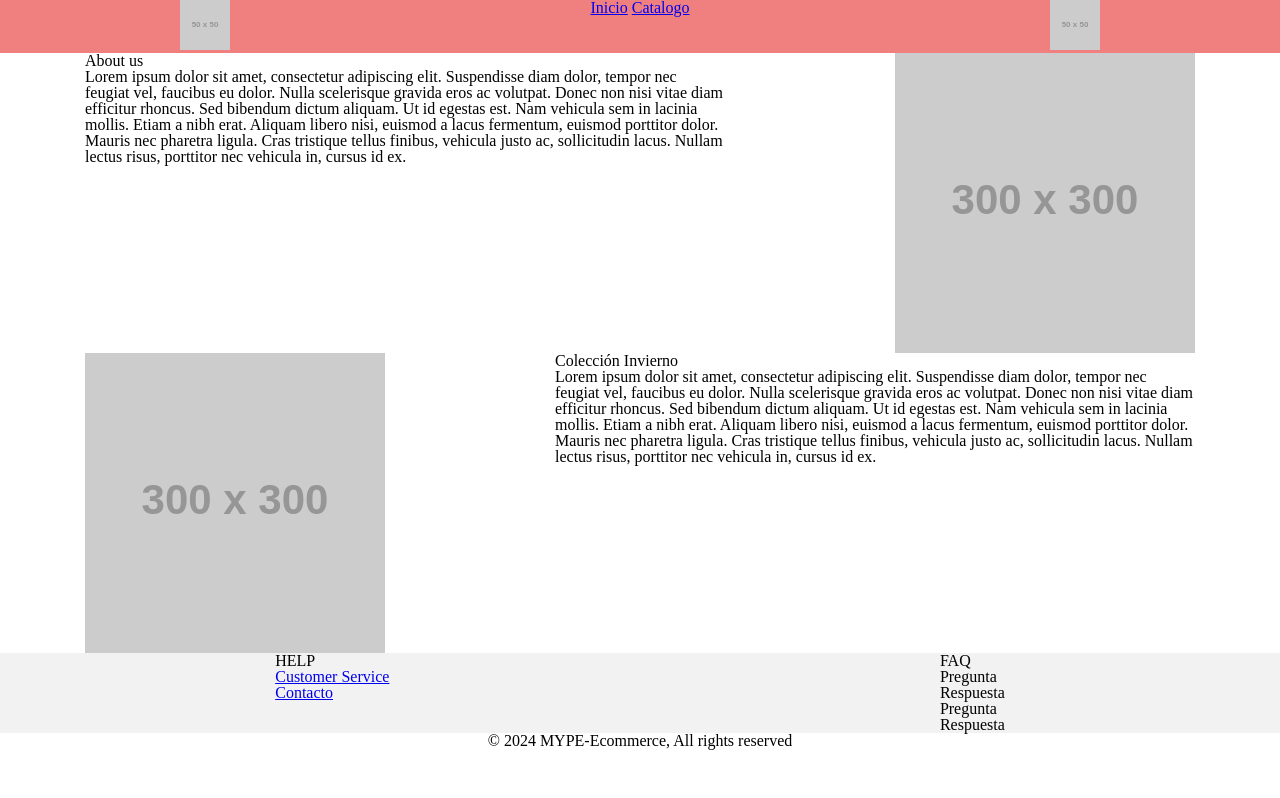
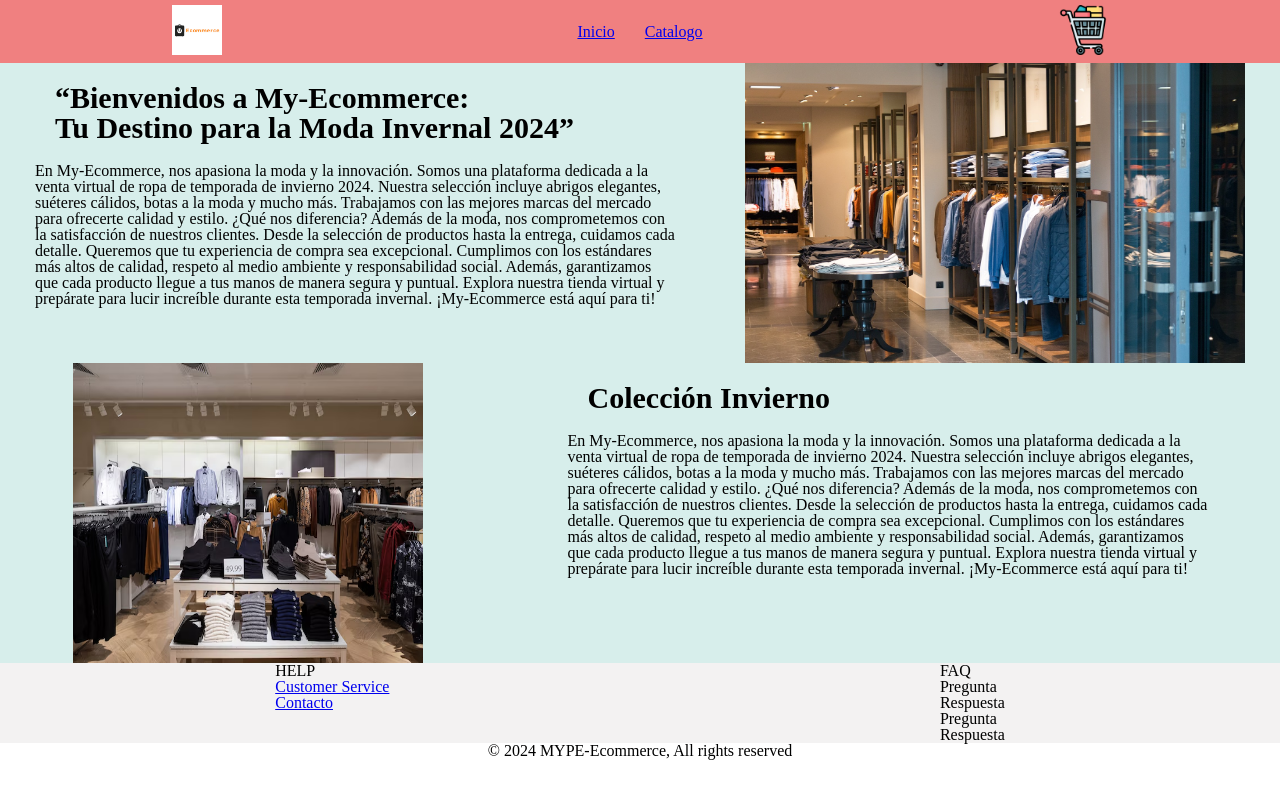
Before and after one commit to mype-ecomerce/Proyecto201-mypeEcomerce, a plain HTML site: page index.html in a window 1280 px wide. Drawn offline with Linux system fonts and the light colour scheme; placeholder pictures from the web are drawn by us.

Commit message:
Subir trabajo

```diff
--- a/css/catalogo-styles.css
+++ b/css/catalogo-styles.css
@@ -0,0 +1,17 @@
+.header-section {
+  margin: 5px;
+}
+
+nav {
+  display: flex;
+  align-items: center;
+}
+
+nav > a {
+  padding: 15px;
+  gap: 15px;
+}
+
+main {
+  background-color: #d7eeeb;
+}
--- a/css/index-styles.css
+++ b/css/index-styles.css
@@ -1,14 +1,38 @@
-.presentacion{
+.presentacion {
   display: flex;
   justify-content: space-around;
 }
-.presentacion>div{
+.presentacion > div {
   max-width: 50%;
 }
-.coleccion{
+.coleccion {
   display: flex;
   justify-content: space-around;
 }
-.coleccion>div{
+.coleccion > div {
   max-width: 50%;
 }
+
+.header-section {
+  margin: 5px;
+}
+
+nav {
+  display: flex;
+  align-items: center;
+}
+
+nav > a {
+  padding: 15px;
+  gap: 15px;
+}
+
+main {
+  background-color: #d7eeeb;
+}
+
+h2 {
+  font-weight: bold;
+  font-size: 30px;
+  margin: 20px;
+}
--- a/index.html
+++ b/index.html
@@ -1,5 +1,6 @@
 <!DOCTYPE html>
 <html lang="en">
+
 <head>
   <meta charset="UTF-8">
   <meta name="viewport" content="width=device-width, initial-scale=1.0">
@@ -8,10 +9,11 @@
   <link rel="stylesheet" href="./css/repeated-styles.css">
   <link rel="stylesheet" href="./css/index-styles.css">
 </head>
+
 <body>
   <header>
     <section class="header-section">
-            <img id="logo" src="https://placehold.co/50x50" alt="Logo">
+      <img id="logo" src="/img/image.png" alt="Logo" width="50px" height="50px">
       <!-- <h1>MYPE-Ecommerce</h1> -->
     </section>
     <nav>
@@ -20,7 +22,7 @@
     </nav>
     <section class="header-section">
       <a href="./pages/carrito.html">
-                <img id="carrito" src="https://placehold.co/50x50" alt="carrito">
+        <img id="carrito" src="/img/6136434_carrito.png" alt="carrito" width="50px" height="50px">
       </a>
       <!-- <h3>Carrito</h3> -->
     </section>
@@ -28,16 +30,49 @@
   <main>
     <article class="presentacion">
       <div>
-                <h2>About us</h2>
-                <p>Lorem ipsum dolor sit amet, consectetur adipiscing elit. Suspendisse diam dolor, tempor nec feugiat vel, faucibus eu dolor. Nulla scelerisque gravida eros ac volutpat. Donec non nisi vitae diam efficitur rhoncus. Sed bibendum dictum aliquam. Ut id egestas est. Nam vehicula sem in lacinia mollis. Etiam a nibh erat. Aliquam libero nisi, euismod a lacus fermentum, euismod porttitor dolor. Mauris nec pharetra ligula. Cras tristique tellus finibus, vehicula justo ac, sollicitudin lacus. Nullam lectus risus, porttitor nec vehicula in, cursus id ex.</p>
+        <h2>“Bienvenidos a My-Ecommerce: <br>Tu Destino para la Moda Invernal 2024”</h2>
+        <p class="font-color">En My-Ecommerce, nos apasiona la moda y la innovación. Somos una plataforma dedicada a la
+          venta virtual de ropa de
+          temporada de invierno 2024. Nuestra selección incluye abrigos elegantes, suéteres cálidos, botas a la moda y
+          mucho más.
+          Trabajamos con las mejores marcas del mercado para ofrecerte calidad y estilo.
+
+          ¿Qué nos diferencia? Además de la moda, nos comprometemos con la satisfacción de nuestros clientes. Desde la
+          selección
+          de productos hasta la entrega, cuidamos cada detalle. Queremos que tu experiencia de compra sea excepcional.
+          Cumplimos
+          con los estándares más altos de calidad, respeto al medio ambiente y responsabilidad social. Además,
+          garantizamos que
+          cada producto llegue a tus manos de manera segura y puntual.
+
+          Explora nuestra tienda virtual y prepárate para lucir increíble durante esta temporada invernal. ¡My-Ecommerce
+          está aquí
+          para ti!</p>
       </div>
-                <img id="hero-img" src="https://placehold.co/300x300" alt="carrito">
+      <img id="hero-img" src="/img/shop-906722_1280.jpg" alt="carrito" width="500px" height="300px">
     </article>
     <article class="coleccion">
-                <img id="coleccion" src="https://placehold.co/300x300" alt="carrito">
+      <img id="coleccion" src="/img/ropa-interior-tienda-moda_88135-23249.avif" alt="carrito" width="350px"
+        height="300px">
       <div>
         <h2>Colección Invierno</h2>
-                <p>Lorem ipsum dolor sit amet, consectetur adipiscing elit. Suspendisse diam dolor, tempor nec feugiat vel, faucibus eu dolor. Nulla scelerisque gravida eros ac volutpat. Donec non nisi vitae diam efficitur rhoncus. Sed bibendum dictum aliquam. Ut id egestas est. Nam vehicula sem in lacinia mollis. Etiam a nibh erat. Aliquam libero nisi, euismod a lacus fermentum, euismod porttitor dolor. Mauris nec pharetra ligula. Cras tristique tellus finibus, vehicula justo ac, sollicitudin lacus. Nullam lectus risus, porttitor nec vehicula in, cursus id ex.</p>
+        <p>En My-Ecommerce, nos apasiona la moda y la innovación. Somos una plataforma dedicada a la venta virtual de
+          ropa de
+          temporada de invierno 2024. Nuestra selección incluye abrigos elegantes, suéteres cálidos, botas a la moda y
+          mucho más.
+          Trabajamos con las mejores marcas del mercado para ofrecerte calidad y estilo.
+
+          ¿Qué nos diferencia? Además de la moda, nos comprometemos con la satisfacción de nuestros clientes. Desde la
+          selección
+          de productos hasta la entrega, cuidamos cada detalle. Queremos que tu experiencia de compra sea excepcional.
+          Cumplimos
+          con los estándares más altos de calidad, respeto al medio ambiente y responsabilidad social. Además,
+          garantizamos que
+          cada producto llegue a tus manos de manera segura y puntual.
+
+          Explora nuestra tienda virtual y prepárate para lucir increíble durante esta temporada invernal. ¡My-Ecommerce
+          está aquí
+          para ti!</p>
       </div>
     </article>
   </main>
@@ -59,4 +94,5 @@
     <p>© 2024 MYPE-Ecommerce, All rights reserved</p>
   </footer>
 </body>
+
 </html>
```
Also changed, not shown: pages/catalogo.html (+6 -3 lines), img/6136434_carrito.png (added), img/image.png (added), img/img_abrigo.png (added), img/img_casaca.jfif (added), img/img_casacaNegra.png (added), img/img_casacaRoja.png (added), img/img_chalinas.png (added), img/img_chaqueta.png (added), img/img_chompa.jfif (added), img/img_chompaGris.jfif (added), img/img_cuero.png (added), img/img_motociclista.png (added), img/img_pelusa.png (added), 3 more files. Lines whose indentation alone changed are shown as unchanged.
